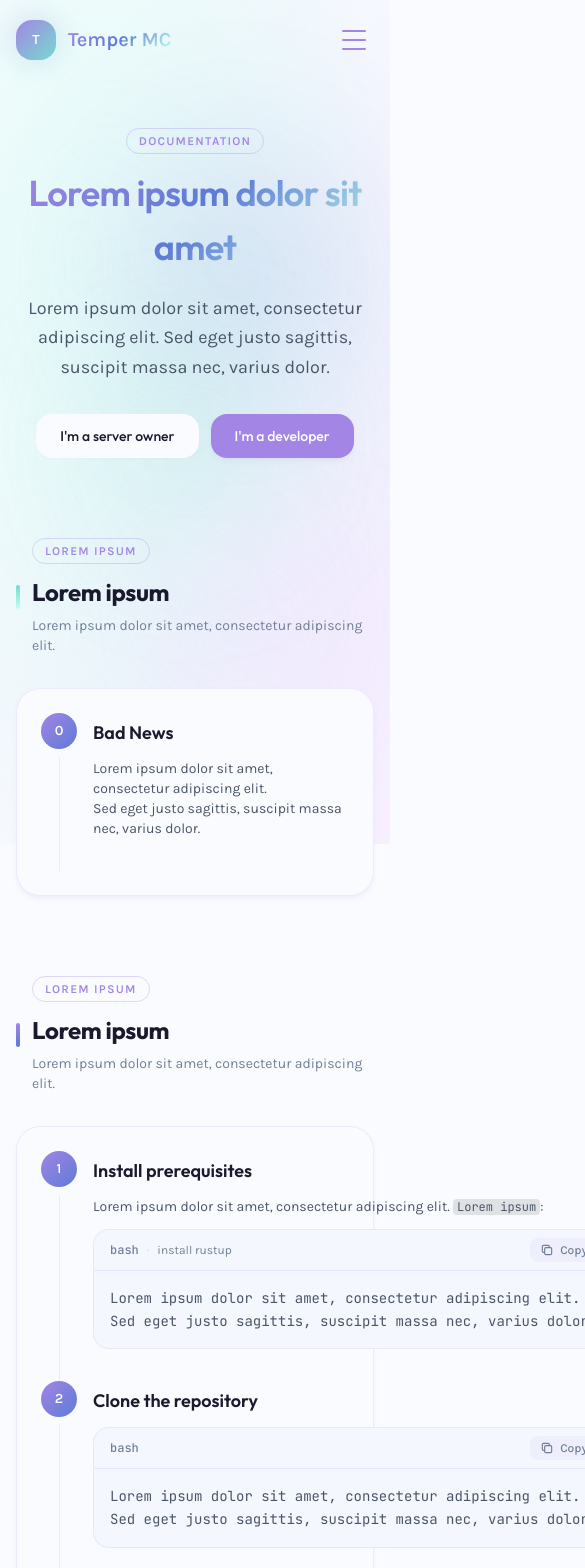
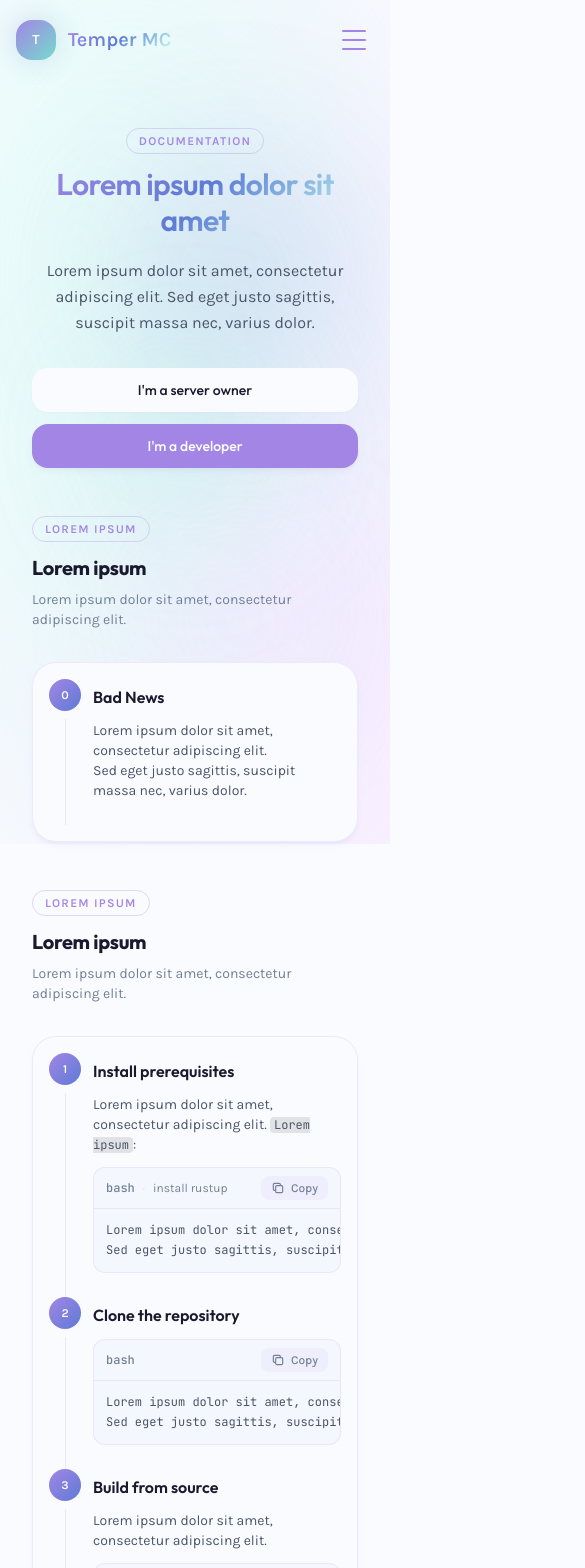
Before and after one commit to temper-mc/site, a Next.js app: page /getting-started in a window 390 px wide. Shown: the top 1568 px of the page, 585 px wide, since content can reach past the window. Built offline with nearby package versions, Linux system fonts and the light colour scheme.

Commit message:
implemented responsive improvements across GettingStarted components for better mobile experience

```diff
--- a/src/app/getting-started/page.tsx
+++ b/src/app/getting-started/page.tsx
@@ -24,13 +24,13 @@ export default function GettingStartedPage() {
 			<Main>
 
 				{/* ── Hero ── */}
-				<section className="mb-20 animate-fade-in">
+				<section className="mb-12 sm:mb-20 animate-fade-in px-4 sm:px-0">
 					<div className="max-w-3xl mx-auto text-center">
 						<SectionLabel>Documentation</SectionLabel>
-						<h1 className="hero-header mb-5 animate-slide-up">
+						<h1 className="hero-header mb-5 animate-slide-up text-3xl sm:text-4xl md:text-5xl lg:text-6xl">
 							Lorem ipsum dolor sit amet
 						</h1>
-						<p className="text-lg text-[var(--color-text-secondary)] leading-relaxed animate-slide-up animate-delay-100">
+						<p className="text-base sm:text-lg text-[var(--color-text-secondary)] leading-relaxed animate-slide-up animate-delay-100">
 							Lorem ipsum dolor sit amet, consectetur adipiscing elit. Sed eget justo sagittis, suscipit
 							massa nec, varius dolor.
 						</p>
@@ -40,13 +40,13 @@ export default function GettingStartedPage() {
 							className="flex flex-wrap items-center justify-center gap-3 mt-8 animate-slide-up animate-delay-200">
 							<a
 								href="#user"
-								className="btn-secondary text-sm"
+								className="btn-secondary text-sm w-full sm:w-auto"
 							>
 								I'm a server owner
 							</a>
 							<a
 								href="#dev"
-								className="btn-primary text-sm"
+								className="btn-primary text-sm w-full sm:w-auto"
 							>
 								I'm a developer
 							</a>
@@ -55,9 +55,11 @@ export default function GettingStartedPage() {
 				</section>
 
 				{/* ── User guide ── */}
-				<section id="user" className="mb-20 scroll-mt-28 animate-slide-up">
-					<div className="flex items-center gap-3 mb-8">
-						<Divider gradient="linear-gradient(to bottom, var(--color-surface), var(--color-secondary))"/>
+				<section id="user" className="mb-12 sm:mb-20 scroll-mt-28 animate-slide-up px-4 sm:px-0">
+					<div className="flex flex-col sm:flex-row items-start sm:items-center gap-3 mb-8">
+						<div className="hidden sm:block">
+							<Divider gradient="linear-gradient(to bottom, var(--color-surface), var(--color-secondary))"/>
+						</div>
 						<div>
 							<SectionLabel>Lorem ipsum</SectionLabel>
 							<SectionHeading>Lorem ipsum</SectionHeading>
@@ -67,7 +69,7 @@ export default function GettingStartedPage() {
 						</div>
 					</div>
 
-					<div className="card p-6 md:p-8">
+					<div className="card p-4 sm:p-6 md:p-8">
 						<Step number={0} title="Bad News">
 							<p className="text-sm text-[var(--color-text-secondary)]">
 								Lorem ipsum dolor sit amet, consectetur adipiscing elit.<br/>
@@ -78,9 +80,11 @@ export default function GettingStartedPage() {
 				</section>
 
 				{/* ── Dev guide ── */}
-				<section id="dev" className="mb-16 scroll-mt-28 animate-slide-up animate-delay-100">
-					<div className="flex items-center gap-3 mb-8">
-						<Divider gradient="linear-gradient(to bottom, var(--color-info), var(--color-primary))"/>
+				<section id="dev" className="mb-12 sm:mb-16 scroll-mt-28 animate-slide-up animate-delay-100 px-4 sm:px-0">
+					<div className="flex flex-col sm:flex-row items-start sm:items-center gap-3 mb-8">
+						<div className="hidden sm:block">
+							<Divider gradient="linear-gradient(to bottom, var(--color-info), var(--color-primary))"/>
+						</div>
 						<div>
 							<SectionLabel>Lorem ipsum</SectionLabel>
 							<SectionHeading>Lorem ipsum</SectionHeading>
@@ -90,7 +94,7 @@ export default function GettingStartedPage() {
 						</div>
 					</div>
 
-					<div className="card p-6 md:p-8">
+					<div className="card p-4 sm:p-6 md:p-8">
 						<Step number={1} title="Install prerequisites">
 							<p className="text-sm text-text-secondary">
 								Lorem ipsum dolor sit amet, consectetur adipiscing elit. <code
@@ -163,7 +167,7 @@ export default function GettingStartedPage() {
 
 				{/* ── Need help CTA ── */}
 				<section
-					className="relative overflow-hidden rounded-3xl border border-[var(--color-border-hover)] p-10 text-center">
+					className="relative overflow-hidden rounded-2xl sm:rounded-3xl border border-[var(--color-border-hover)] p-6 sm:p-10 text-center mx-4 sm:mx-0">
 					<div
 						className="absolute inset-0 -z-10"
 						style={{background: 'linear-gradient(135deg, color-mix(in srgb, var(--color-bg-gradient-start) 25%, var(--color-bg-secondary)), color-mix(in srgb, var(--color-bg-gradient-end) 20%, var(--color-bg-secondary)))'}}
@@ -175,18 +179,18 @@ export default function GettingStartedPage() {
 						className="absolute -bottom-10 -right-10 w-36 h-36 rounded-full blur-3xl opacity-20 pointer-events-none -z-10"
 						style={{background: 'var(--color-accent)'}}/>
 
-					<h2 className="text-2xl md:text-3xl font-display font-bold mb-3 text-[var(--color-text-primary)]">
+					<h2 className="text-xl sm:text-2xl md:text-3xl font-display font-bold mb-3 text-[var(--color-text-primary)]">
 						Stuck? We've got you.
 					</h2>
-					<p className="text-[var(--color-text-secondary)] mb-8 max-w-md mx-auto">
+					<p className="text-[var(--color-text-secondary)] mb-8 max-w-md mx-auto text-sm sm:text-base">
 						Ask in Discord, open a GitHub issue, or browse the full documentation.
 					</p>
-					<div className="flex flex-wrap items-center justify-center gap-4">
+					<div className="flex flex-col sm:flex-row items-center justify-center gap-3 sm:gap-4">
 						<a
 							href="https://discord.gg/6QPZgUy4sA"
 							target="_blank"
 							rel="noopener noreferrer"
-							className="btn-cta-primary"
+							className="btn-cta-primary w-full sm:w-auto"
 						>
 							Ask on Discord
 						</a>
@@ -194,7 +198,7 @@ export default function GettingStartedPage() {
 							href="https://github.com/temper-mc/temper/issues"
 							target="_blank"
 							rel="noopener noreferrer"
-							className="btn-cta-outline"
+							className="btn-cta-outline w-full sm:w-auto"
 						>
 							Open an issue
 						</a>
--- a/src/components/gettingstarted/CodeBlock.tsx
+++ b/src/components/gettingstarted/CodeBlock.tsx
@@ -7,17 +7,17 @@ export default function CodeBlock({code, language = 'bash', comment}: {
 }) {
 	return (
 		<div
-			className="rounded-2xl overflow-hidden text-sm"
+			className="rounded-xl sm:rounded-2xl overflow-hidden text-xs sm:text-sm"
 			style={{backgroundColor: 'var(--color-bg-secondary)', border: '1px solid var(--color-border)'}}
 		>
 			{/* Toolbar */}
 			<div
-				className="flex items-center justify-between px-4 py-2 border-b"
+				className="flex items-center justify-between px-3 sm:px-4 py-2 border-b"
 				style={{borderColor: 'var(--color-border)'}}
 			>
-				<div className="flex items-center gap-2">
+				<div className="flex items-center gap-2 min-w-0">
                 <span
-						className="text-xs font-mono font-medium"
+	                className="text-xs font-mono font-medium shrink-0"
 	                style={{color: 'var(--color-text-muted)'}}
                 >
                    {language}
@@ -25,7 +25,7 @@ export default function CodeBlock({code, language = 'bash', comment}: {
 					{comment && (
 						<>
 							<span style={{color: 'var(--color-border-hover)'}}>·</span>
-							<span className="text-xs text-[var(--color-text-muted)]">{comment}</span>
+							<span className="text-xs text-[var(--color-text-muted)] truncate">{comment}</span>
 						</>
 					)}
 				</div>
@@ -33,7 +33,7 @@ export default function CodeBlock({code, language = 'bash', comment}: {
 			</div>
 			{/* Code */}
 			<pre
-				className="px-4 py-4 overflow-x-auto font-mono text-sm leading-relaxed"
+				className="px-3 sm:px-4 py-3 sm:py-4 overflow-x-auto font-mono text-xs sm:text-sm leading-relaxed"
 				style={{color: 'var(--color-text-secondary)'}}
 			>
              <code>{code.replaceAll("\\n", "\n")}</code>
--- a/src/components/gettingstarted/SectionHeading.tsx
+++ b/src/components/gettingstarted/SectionHeading.tsx
@@ -1,6 +1,6 @@
 export default function SectionHeading({children}: { children: React.ReactNode }) {
 	return (
-		<h2 className="font-display font-bold text-2xl md:text-3xl text-[var(--color-text-primary)] mb-2">
+		<h2 className="font-display font-bold text-xl sm:text-2xl md:text-3xl text-[var(--color-text-primary)] mb-2">
 			{children}
 		</h2>
 	);
--- a/src/components/gettingstarted/Step.tsx
+++ b/src/components/gettingstarted/Step.tsx
@@ -1,10 +1,10 @@
 export default function Step({number, title, children,}: { number: number; title: string; children: React.ReactNode; }) {
 	return (
-		<div className="flex gap-4 md:gap-6">
+		<div className="flex gap-3 sm:gap-4 md:gap-6">
 			{/* Step number */}
 			<div className="flex flex-col items-center gap-2">
 				<div
-					className="w-9 h-9 rounded-full flex items-center justify-center text-sm font-display font-bold text-white shrink-0"
+					className="w-8 h-8 sm:w-9 sm:h-9 rounded-full flex items-center justify-center text-xs sm:text-sm font-display font-bold text-white shrink-0"
 					style={{background: 'linear-gradient(135deg, var(--color-info), var(--color-primary))'}}
 				>
 					{number}
@@ -17,8 +17,8 @@ export default function Step({number, title, children,}: { number: number; title
 			</div>
 
 			{/* Content */}
-			<div className="flex-1 pb-8">
-				<h3 className="font-display font-semibold text-lg text-[var(--color-text-primary)] mb-3 mt-1.5">
+			<div className="flex-1 pb-6 sm:pb-8 min-w-0">
+				<h3 className="font-display font-semibold text-base sm:text-lg text-[var(--color-text-primary)] mb-3 mt-1.5">
 					{title}
 				</h3>
 				<div className="space-y-3">
```
Also changed, not shown: src/components/gettingstarted/SectionLabel.tsx (line endings or trailing spaces). Lines whose indentation alone changed are shown as unchanged.
